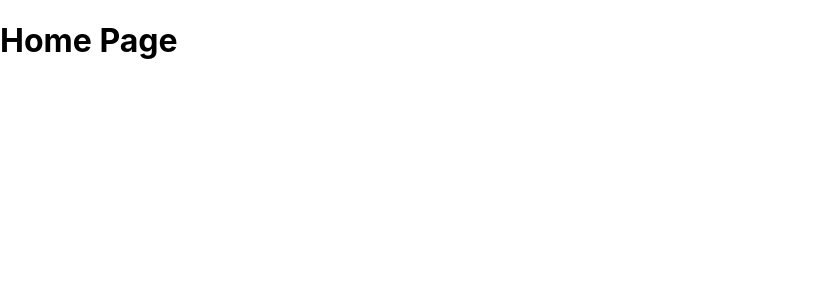
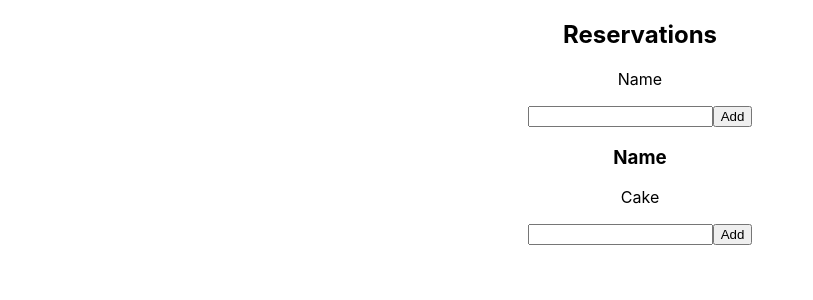
Before and after one commit to styylz/ReservationsTable, a React (Create React App) app in the folder client/: page / in a window 1280 px wide. Shown: the top 300 px of the page, without its empty margins (0-813 px from the left). Built offline with nearby package versions, Linux system fonts and the light colour scheme.

Commit message:
feat: hardcoded structure before styling

```diff
--- a/client/src/App.tsx
+++ b/client/src/App.tsx
@@ -3,7 +3,38 @@ import './App.css';
 
 function App() {
   return (
-   <><h1> Home Page</h1></>
+   <>
+    <div className='App'>
+      <div className='container'>
+        <div className='reservation__container'>
+          <div>
+            <h2 className='reservation__header'> Reservations</h2>
+            <div className='reservation__cards'>
+              <div className='reservation__card-container'>
+                <p> Name</p>
+              </div>
+            </div>
+            <div className='reservation__input-container'>
+              <input/>
+              <button>Add</button>
+            </div>
+          </div>
+          <div className='customer-food__container'>
+            <div className='customer-foods__card-container'>
+              <h3>Name</h3>
+              <div className='customer-foods__food'>
+                <p>Cake</p>
+              </div>
+              <div className='customer-foods__input-container'>
+                <input/>
+                <button>Add</button>
+              </div>
+            </div>
+          </div>
+        </div>
+      </div>
+    </div>
+   </>
   );
 }
 
```
